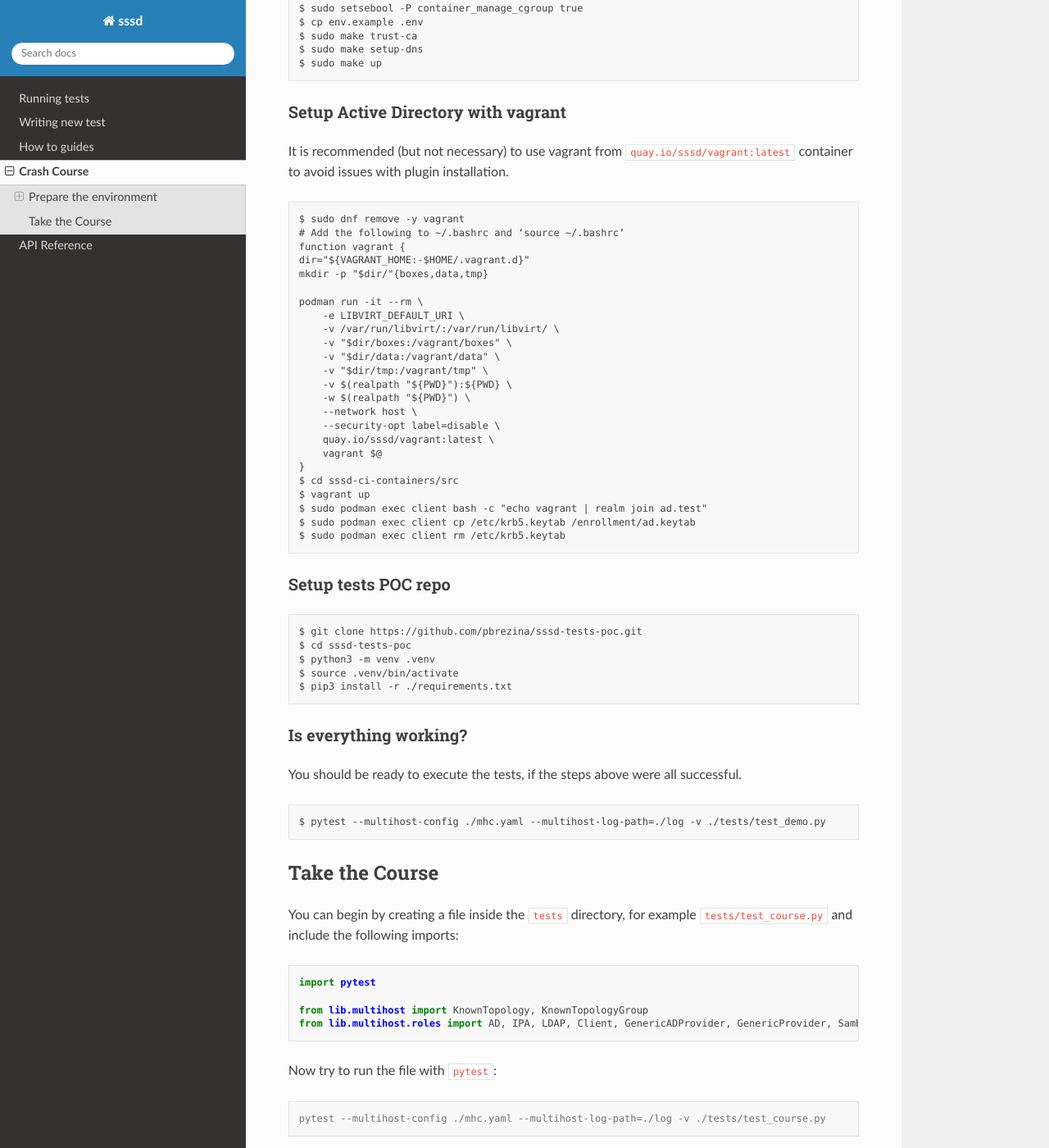
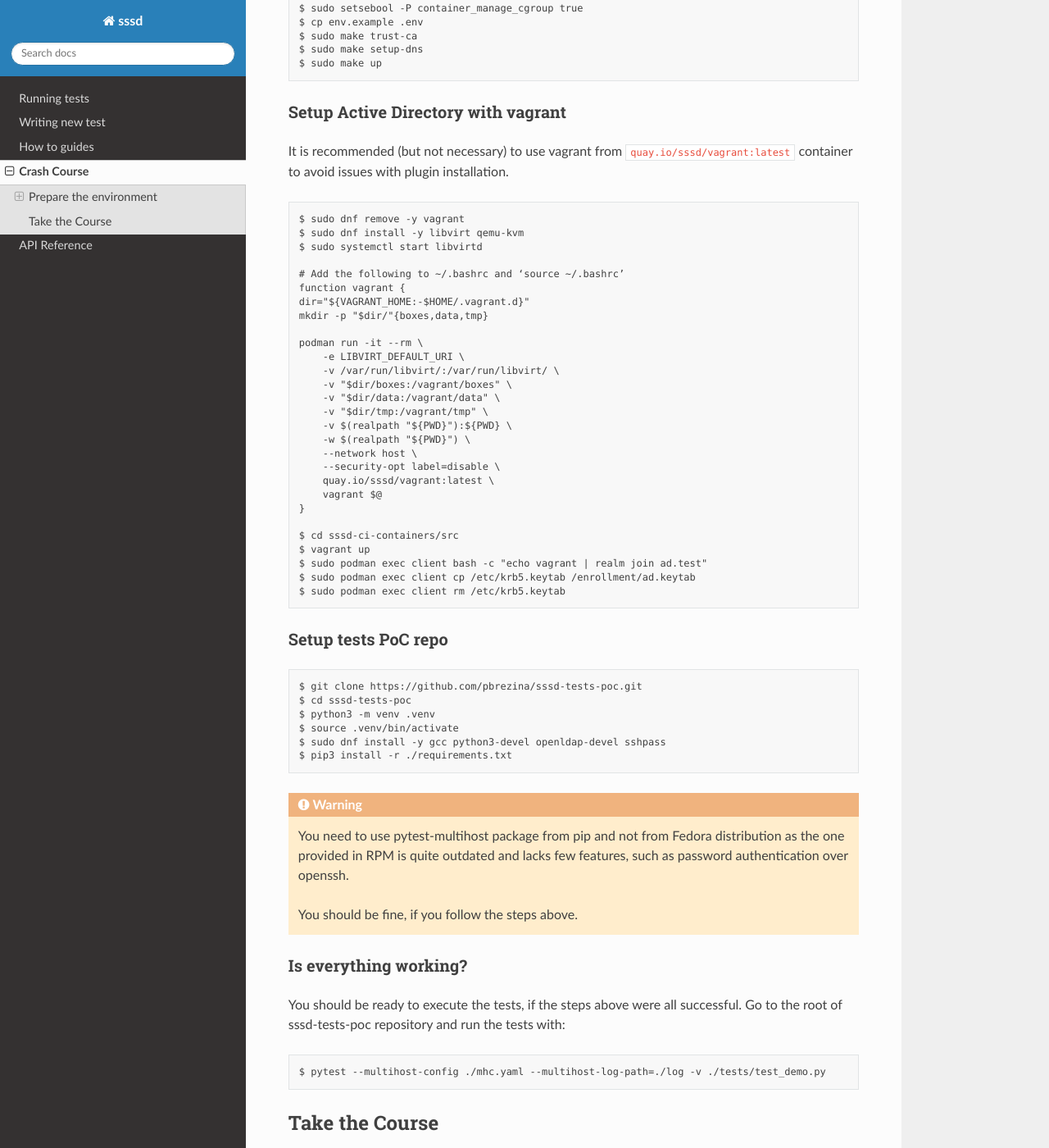
Before and after one commit to spoore1/sssd-tests-poc, a Sphinx documentation site: the page built from docs/course.rst, in a window 1280 px wide and 1400 px high, scrolled down 560 px. Shown: the whole window at 82% size. Built offline with Sphinx 7.4.7 and the Read the Docs theme 2.0.0, drawn with Linux system fonts in a browser that asks for light colours.

Commit message:
docs: add additional information to the course

```diff
--- a/docs/course.rst
+++ b/docs/course.rst
@@ -42,6 +42,9 @@
 .. code-block:: text
 
     $ sudo dnf remove -y vagrant
+    $ sudo dnf install -y libvirt qemu-kvm
+    $ sudo systemctl start libvirtd
+
     # Add the following to ~/.bashrc and ‘source ~/.bashrc’
     function vagrant {
     dir="${VAGRANT_HOME:-$HOME/.vagrant.d}"
@@ -60,13 +63,14 @@
         quay.io/sssd/vagrant:latest \
         vagrant $@
     }
+
     $ cd sssd-ci-containers/src
     $ vagrant up
     $ sudo podman exec client bash -c "echo vagrant | realm join ad.test"
     $ sudo podman exec client cp /etc/krb5.keytab /enrollment/ad.keytab
     $ sudo podman exec client rm /etc/krb5.keytab
 
-Setup tests POC repo
+Setup tests PoC repo
 ====================
 
 .. code-block:: text
@@ -75,12 +79,22 @@
     $ cd sssd-tests-poc
     $ python3 -m venv .venv
     $ source .venv/bin/activate
+    $ sudo dnf install -y gcc python3-devel openldap-devel sshpass
     $ pip3 install -r ./requirements.txt
+
+.. warning::
+
+    You need to use pytest-multihost package from pip and not from Fedora
+    distribution as the one provided in RPM is quite outdated and lacks few
+    features, such as password authentication over openssh.
+
+    You should be fine, if you follow the steps above.
 
 Is everything working?
 ======================
 
-You should be ready to execute the tests, if the steps above were all successful.
+You should be ready to execute the tests, if the steps above were all
+successful. Go to the root of sssd-tests-poc repository and run the tests with:
 
 .. code-blocK:: text
 
```
